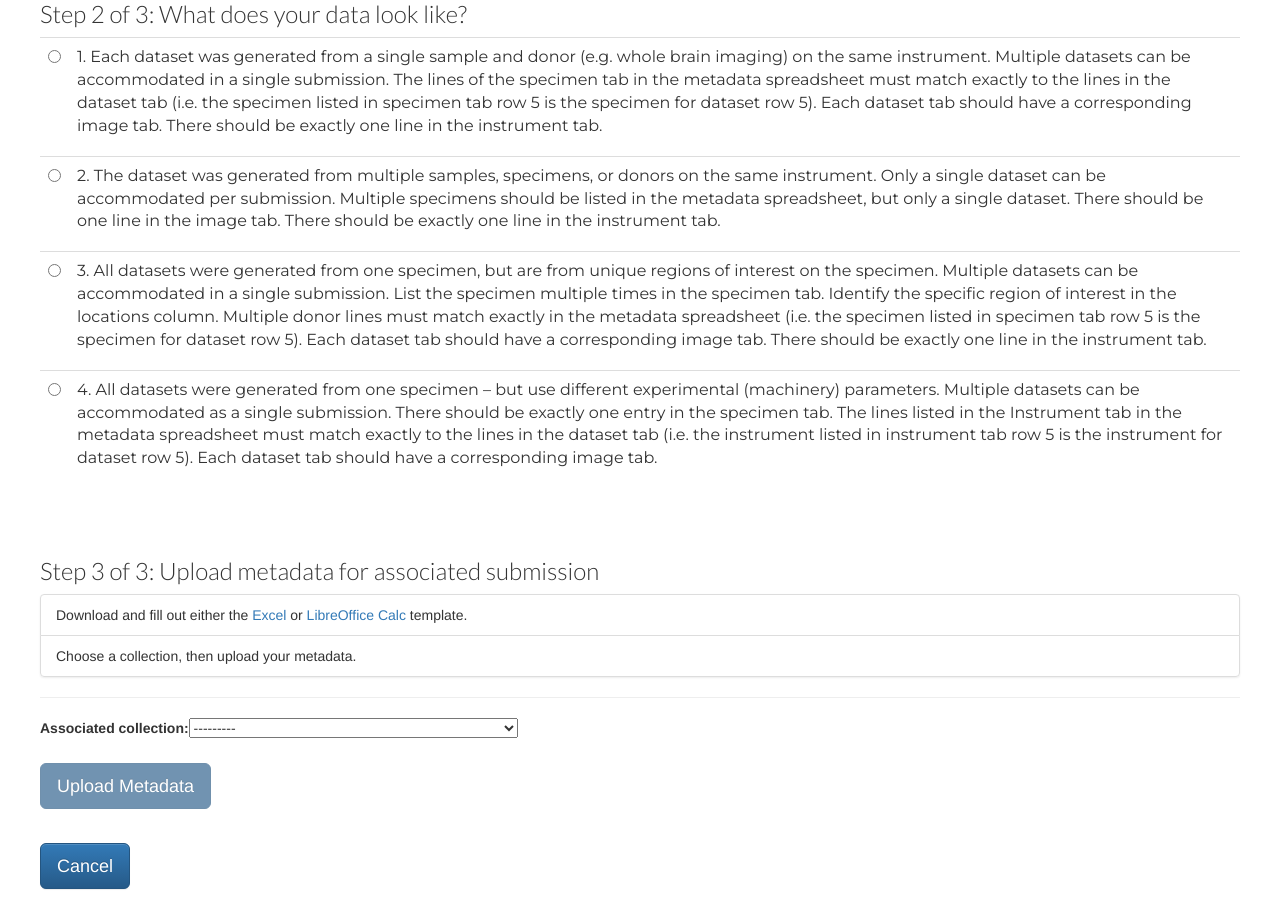
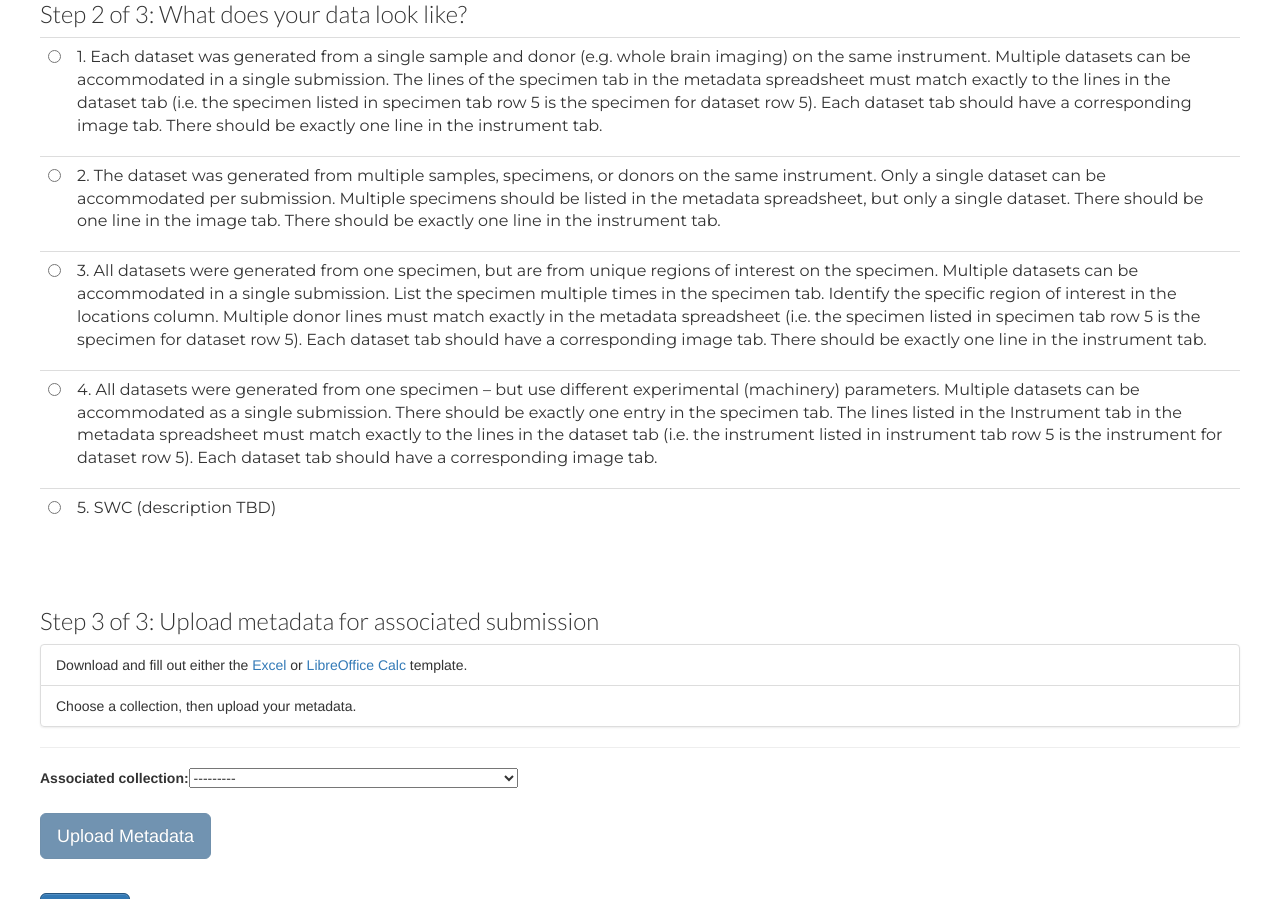
Before and after one commit to brain-image-library/bil_site, a Django app: page /ingest/descriptive_metadata_upload/ in a window 1280 px wide. Shown: the part 309-1208 px from the top of the page. Run offline with Django 3.2, Linux system fonts and the light colour scheme; a user stored in the database is signed in; tables that the repository leaves empty hold one stand-in row (values such as "Sample post"); parts of the project's set-up code (start-up, migrations or seed data) failed here and were passed over; some libraries are stand-ins or nearby versions.

Commit message:
Added SWC table to models, SWC file ingesting

```diff
--- a/ingest/templates/ingest/descriptive_metadata_upload.html
+++ b/ingest/templates/ingest/descriptive_metadata_upload.html
@@ -70,6 +70,7 @@
     let radio2 = document.getElementById('ingest_method_2');
     let radio3 = document.getElementById('ingest_method_3');
     let radio4 = document.getElementById('ingest_method_4');
+    let radio5 = document.getElementById('ingest_method_5');
 
     $(radio1).on('change', () => {
         if (radio1.checked == true) {
@@ -99,5 +100,12 @@
         }
      });
 
+    $(radio5).on('change', () => {
+        if (radio5.checked == true) {
+        uploadMetadataButton = document.getElementById('UploadMetadata').disabled = false;
+        console.log('upload button is enabled');
+        }
+     });
+
   </script>
 {% endblock %}
--- a/ingest/templates/ingest/metadata_questions.html
+++ b/ingest/templates/ingest/metadata_questions.html
@@ -41,4 +41,12 @@
         </p>
       </td>
     </tr>
+    <tr>
+      <td>
+        <input type="radio" id="ingest_method_5" name="ingest_method" value="ingest_5">
+      </td>
+      <td>
+      <p>5.	SWC (description TBD)</p>
+      </td>
+    </tr>
   </table>
--- a/ingest/views.py
+++ b/ingest/views.py
@@ -27,7 +27,7 @@ from . import tasks
 from .field_list import required_metadata
 from .filters import CollectionFilter
 from .forms import CollectionForm, ImageMetadataForm, DescriptiveMetadataForm, UploadForm, collection_send
-from .models import UUID, Collection, ImageMetadata, DescriptiveMetadata, Project, ProjectPeople, People, Project, EventsLog, Contributor, Funder, Publication, Instrument, Dataset, Specimen, Image, Sheet
+from .models import UUID, Collection, ImageMetadata, DescriptiveMetadata, Project, ProjectPeople, People, Project, EventsLog, Contributor, Funder, Publication, Instrument, Dataset, Specimen, Image, Sheet, SWC
 from .tables import CollectionTable, DescriptiveMetadataTable, CollectionRequestTable
 import uuid
 import datetime
@@ -1398,6 +1398,44 @@ def check_image_sheet(filename):
         #    errormsg = errormsg + 'On spreadsheet tab:' + sheetname +  'Column: "' + colheads[32] + '" value expected but not found in cell "' + cellcols[32] + str(i+1) + '". '
     return errormsg
 
+def check_swc_sheet(filename):
+    swc_count = 0
+    errormsg=""
+    workbook=xlrd.open_workbook(filename)
+    sheetname = 'SWC'
+    swc_sheet = workbook.sheet_by_name(sheetname)
+    colheads=['tracingFile', 'sourceData', 'sourceDataSample', 'sourceDataSubmission', 'coordinates', 'coordinatesRegistration', 'brainRegion', 'brainRegionAtlas', 'brainRegionAtlasName', 'brainRegionAxonalProjection', 'brainRegionDendriticProjection', 'neuronType', 'segmentTags', 'proofreadingLevel', 'notes']
+    cellcols=['A','B','C','D','E', 'F', 'G', 'H', 'I', 'J', 'K', 'L', 'M', 'N', 'O']
+    coordinatesRegistration = ['Yes', 'No']
+    cols=swc_sheet.row_values(3)
+    for i in range(0,len(colheads)):
+        if cols[i] != colheads[i]:
+            errormsg = errormsg + ' Tab: "SWC" cell heading found: "' + cols[i] + \
+                       '" but expected: "' + colheads[i] + '" at cell: "' + cellcols[i] + '3". '
+    if errormsg != "":
+        return [ True, errormsg ]
+    for i in range(6,swc_sheet.nrows):
+        swc_count = swc_count + 1
+        cols=swc_sheet.row_values(i)
+        #if xAxis is oblique, oblique cols should reflect
+        if cols[0] == "":
+            errormsg = errormsg + 'On spreadsheet tab:' + sheetname + 'Column: "' + colheads[0] + '" value expected but not found in cell: "' + cellcols[0] + str(i+1) + '". '
+        if cols[1] == "":
+           errormsg = errormsg + 'On spreadsheet tab:' + sheetname + 'Column: "' + colheads[1] + '" value expected but not found in cell: "' + cellcols[1] + str(i+1) + '". '
+        if cols[5] == "":
+           errormsg = errormsg + 'On spreadsheet tab:' + sheetname +  'Column: "' + colheads[5] + '" value expected but not found in cell "' + cellcols[5] + str(i+1) + '". '
+        if cols[5] != "":
+            if cols[5] not in coordinatesRegistration:
+                errormsg = errormsg + 'On spreadsheet tab:' + sheetname +  'Column: "' + colheads[5] + '" incorrect CV value found: "' + cols[5] + '" in cell "' + cellcols[5] + str(i+1) + '". '
+            if cols[5] == 'Yes':
+              if cols[6] == "":
+                errormsg = errormsg + 'On spreadsheet tab:' + sheetname +  'Column: "' + colheads[6] + '" value expected but not found in cell "' + cellcols[6] + str(i+1) + '". '
+              if cols[7] == "":
+                errormsg = errormsg + 'On spreadsheet tab:' + sheetname +  'Column: "' + colheads[7] + '" value expected but not found in cell "' + cellcols[7] + str(i+1) + '". '
+              if cols[8] == "":
+                errormsg = errormsg + 'On spreadsheet tab:' + sheetname +  'Column: "' + colheads[8] + '" value expected but not found in cell "' + cellcols[8] + str(i+1) + '". '
+    return errormsg
+
 def ingest_contributors_sheet(filename):
     fn = xlrd.open_workbook(filename)
     contributors_sheet = fn.sheet_by_name('Contributors')
@@ -1478,6 +1516,17 @@ def ingest_image_sheet(filename):
         images.append(values)
     return images
 
+def ingest_swc_sheet(filename):
+    fn = xlrd.open_workbook(filename)
+    swc_sheet = fn.sheet_by_name('SWC')
+    keys = [swc_sheet.cell(3,col).value for col in range(swc_sheet.ncols)]
+    swcs = []
+    for row in range(6, swc_sheet.nrows):
+        values={keys[col]: swc_sheet.cell(row,col).value
+            for col in range(swc_sheet.ncols)}
+        swcs.append(values)
+    return swcs
+
 def save_sheet_row(ingest_method, filename, collection):
     try:
         sheet = Sheet(filename=filename, date_uploaded=datetime.now(), collection_id=collection.id, ingest_method = ingest_method)
@@ -1537,6 +1586,33 @@ def save_publication_sheet(publications, sheet):
 
             publication = Publication(relatedidentifier=relatedidentifier, relatedidentifiertype=relatedidentifiertype, pmcid=pmcid, relationtype=relationtype, citation=citation, sheet_id=sheet.id)
             publication.save()
+        return True
+    except Exception as e:
+        print(repr(e))
+        return False
+
+def save_swc_sheet(swcs, sheet, saved_datasets):
+    try:
+        for s in swcs:
+            data_set_id = saved_datasets[0].id
+            tracingFile = s['tracingFile']
+            sourceData = s['sourceData']
+            sourceDataSample = s['sourceDataSample']
+            sourceDataSubmission = s['sourceDataSubmission']
+            coordinates = s['coordinates']
+            coordinatesRegistration = s['coordinatesRegistration']
+            brainRegion = s['brainRegion']
+            brainRegionAtlas = s['brainRegionAtlas']
+            brainRegionAtlasName = s['brainRegionAtlasName']
+            brainRegionAxonalProjection = s['brainRegionAxonalProjection']
+            brainRegionDendriticProjection = s['brainRegionDendriticProjection']
+            neuronType = s['neuronType']
+            segmentTags = s['segmentTags']
+            proofreadingLevel = s['proofreadingLevel']
+            notes = s['notes']
+
+            swc = SWC(tracingFile=tracingFile, sourceData=sourceData, sourceDataSample=sourceDataSample, sourceDataSubmission=sourceDataSubmission, coordinates=coordinates, coordinatesRegistration=coordinatesRegistration,  brainRegion=brainRegion, brainRegionAtlas=brainRegionAtlas, brainRegionAtlasName=brainRegionAtlasName, brainRegionAxonalProjection=brainRegionAxonalProjection, brainRegionDendriticProjection=brainRegionDendriticProjection, neuronType=neuronType, segmentTags=segmentTags, proofreadingLevel=proofreadingLevel, notes=notes, data_set_id=data_set_id,sheet_id=sheet.id)
+            swc.save()
         return True
     except Exception as e:
         print(repr(e))
@@ -1616,6 +1692,33 @@ def save_instrument_sheet_method_3(instruments, sheet):
 
 def save_instrument_sheet_method_4(instruments, sheet, saved_datasets):
     # instrument:dataset:images are 1:1. only 1 entry in specimen tab
+    try:
+        for d_index, d in enumerate(saved_datasets):
+            data_set_id = d.id
+
+            i = instruments[d_index]
+            microscopetype = i['MicroscopeType']
+            microscopemanufacturerandmodel = i['MicroscopeManufacturerAndModel']
+            objectivename = i['ObjectiveName']
+            objectiveimmersion = i['ObjectiveImmersion']
+            objectivena = i['ObjectiveNA']
+            objectivemagnification = i['ObjectiveMagnification']
+            detectortype = i['DetectorType']
+            detectormodel = i['DetectorModel']
+            illuminationtypes = i['IlluminationTypes']
+            illuminationwavelength = i['IlluminationWavelength']
+            detectionwavelength = i['DetectionWavelength']
+            sampletemperature = i['SampleTemperature']
+
+            instrument = Instrument(microscopetype=microscopetype, microscopemanufacturerandmodel=microscopemanufacturerandmodel, objectivename=objectivename, objectiveimmersion=objectiveimmersion, objectivena=objectivena, objectivemagnification=objectivemagnification, detectortype=detectortype, detectormodel=detectormodel, illuminationtypes=illuminationtypes, illuminationwavelength=illuminationwavelength, detectionwavelength=detectionwavelength, sampletemperature=sampletemperature, data_set_id=data_set_id, sheet_id=sheet.id)
+            instrument.save()
+        return True
+    except Exception as e:
+        print(repr(e))
+    return
+
+def save_instrument_sheet_method_5(instruments, sheet, saved_datasets):
+    # 1 instrument to many swc
     try:
         for d_index, d in enumerate(saved_datasets):
             data_set_id = d.id
@@ -1730,6 +1833,39 @@ def save_dataset_sheet_method_4(datasets, sheet, specimen_object_method_4):
         print(e)
         return False
 
+def save_dataset_sheet_method_5(datasets, sheet, specimen_object_method_5):
+    specimen_ingest_method_5 = specimen_object_method_5
+
+    saved_datasets = []
+    try:
+        for d in datasets:
+            bildirectory = d['BILDirectory']
+            title = d['title']
+            socialmedia = d['socialMedia']
+            subject = d['subject']
+            subjectscheme = d['Subjectscheme']
+            rights = d['rights']
+            rightsuri = d['rightsURI']
+            rightsidentifier = d['rightsIdentifier']
+            dataset_image = d['Image']
+            generalmodality = d['GeneralModality']
+            technique = d['Technique']
+            other = d['Other']
+            abstract = d['Abstract']
+            methods = d['Methods']
+            technicalinfo = d['TechnicalInfo']
+
+            dataset = Dataset(bildirectory=bildirectory, title=title, socialmedia=socialmedia, subject=subject, subjectscheme=subjectscheme, rights=rights, rightsuri=rightsuri, rightsidentifier=rightsidentifier, dataset_image=dataset_image, generalmodality=generalmodality, technique=technique, other=other, abstract=abstract, methods=methods, technicalinfo=technicalinfo, sheet_id=sheet.id, specimen_ingest_method_4=specimen_ingest_method_5)
+
+            dataset.save()
+            saved_datasets.append(dataset)
+
+        return saved_datasets
+    except Exception as e:
+        print(repr(e))
+        print(e)
+        return False
+
 def save_specimen_sheet_method_1(specimen_set, sheet, saved_datasets):
     # multiple datasets, multple specimens, multiple images (1:1)
     # single instrument
@@ -1845,6 +1981,35 @@ def save_specimen_sheet_method_4(specimen_set, sheet):
             specimen_object_method_4 = specimen.id
             specimen_object_method_4 = int(specimen_object_method_4)
         return specimen_object_method_4
+    except Exception as e:
+        print(repr(e))
+        return False
+
+def save_specimen_sheet_method_5(specimen_set, sheet):
+    # 1 datasets, 1 instruments, 0 images
+    # single specimen
+    try:
+        for s in specimen_set:
+            localid = s['LocalID']
+            species = s['Species']
+            ncbitaxonomy = s['NCBITaxonomy']
+            age = s['Age']
+            ageunit = s['Ageunit']
+            sex = s['Sex']
+            genotype = s['Genotype']
+            organlocalid = s['OrganLocalID']
+            organname = s['OrganName']
+            samplelocalid = s['SampleLocalID']
+            atlas = s['Atlas']
+            locations = s['Locations']
+
+            specimen = Specimen(localid=localid, species=species, ncbitaxonomy=ncbitaxonomy, age=age, ageunit=ageunit, sex=sex, genotype=genotype, organlocalid=organlocalid, organname=organname, samplelocalid=samplelocalid, atlas=atlas, locations=locations, sheet_id=sheet.id)
+
+            specimen.save()
+
+            specimen_object_method_5 = specimen.id
+            specimen_object_method_5 = int(specimen_object_method_5)
+        return specimen_object_method_5
     except Exception as e:
         print(repr(e))
         return False
@@ -2185,6 +2350,40 @@ def save_all_sheets_method_4(instruments, specimen_set, images, datasets, sheet,
         print(repr(e))
         saved = False
 
+def save_all_sheets_method_5(instruments, specimen_set, datasets, sheet, contributors, funders, publications, swcs):
+	  # if swc tab filled out we don't want images
+		# 1 dataset row should be filled out
+		# many SWC : 1 dataset
+    # 1 specimen
+    # 1 instrument
+		# 1 datasest
+
+    try:
+        specimen_object_method_5 = save_specimen_sheet_method_5(specimen_set, sheet)
+        if specimen_object_method_5:
+            saved_datasets = save_dataset_sheet_method_5(datasets, sheet, specimen_object_method_5)
+            if saved_datasets:
+                saved_instruments = save_instrument_sheet_method_5(instruments, sheet, saved_datasets)
+                if saved_instruments:
+                  saved_swc = save_swc_sheet(swcs, sheet, saved_datasets)
+                  if saved_swc:
+                      saved_generic = save_all_generic_sheets(contributors, funders, publications, sheet)
+                      if saved_generic:
+                          return True
+                      else:
+                          return False
+                  else:
+                    False
+                else:
+                    False
+            else:
+                False
+        else:
+            False
+    except Exception as e:
+        print(repr(e))
+        saved = False
+
 def metadata_version_check(filename):
     version1 = False
     workbook=xlrd.open_workbook(filename)
@@ -2217,6 +2416,9 @@ def check_all_sheets(filename):
     errormsg = check_image_sheet(filename)
     if errormsg != '':
         return errormsg
+    errormsg = check_swc_sheet(filename)
+    if errormsg != '':
+        return errormsg
     return errormsg
 
 @login_required
@@ -2244,13 +2446,13 @@ def descriptive_metadata_upload(request):
             associated_collection = form.cleaned_data['associated_collection']
 
             # for production
-            datapath = associated_collection.data_path.replace("/lz/","/etc/")
+            #datapath = associated_collection.data_path.replace("/lz/","/etc/")
 
             # for development on vm
             # datapath = '/home/shared_bil_dev/testetc/'
 
             # for development locally
-            #datapath = '/Users/ltuite96/Desktop/bil_metadata_uploads'
+            datapath = '/Users/luketuite/Desktop/bil_metadata_uploads'
 
             spreadsheet_file = request.FILES['spreadsheet_file']
 
@@ -2286,6 +2488,7 @@ def descriptive_metadata_upload(request):
                     datasets = ingest_dataset_sheet(filename)
                     specimen_set = ingest_specimen_sheet(filename)
                     images = ingest_image_sheet(filename)
+                    swcs = ingest_swc_sheet(filename)
 
                     # choose save method depending on ingest_method value from radio button
                     # want to pull this out into a helper function
@@ -2301,7 +2504,10 @@ def descriptive_metadata_upload(request):
                     elif ingest_method == 'ingest_4':
                         sheet = save_sheet_row(ingest_method, filename, collection)
                         saved = save_all_sheets_method_4(instruments, specimen_set, images, datasets, sheet, contributors, funders, publications)
-                    elif ingest_method != 'ingest_1' and ingest_method != 'ingest_2' and ingest_method != 'ingest_3' and ingest_method != 'ingest_4':
+                    elif ingest_method == 'ingest_5':
+                        sheet = save_sheet_row(ingest_method, filename, collection)
+                        saved = save_all_sheets_method_5(instruments, specimen_set, datasets, sheet, contributors, funders, publications, swcs)
+                    elif ingest_method != 'ingest_1' and ingest_method != 'ingest_2' and ingest_method != 'ingest_3' and ingest_method != 'ingest_4' and ingest_method != 'ingest_5':
                          saved = False
                          messages.error(request, 'You must choose a value from "Step 2 of 3: What does your data look like?"')
                          return redirect('ingest:descriptive_metadata_upload')
```
Also changed, not shown: ingest/models.py (+19 -0 lines), ingest/migrations/0015_swc.py (added).
